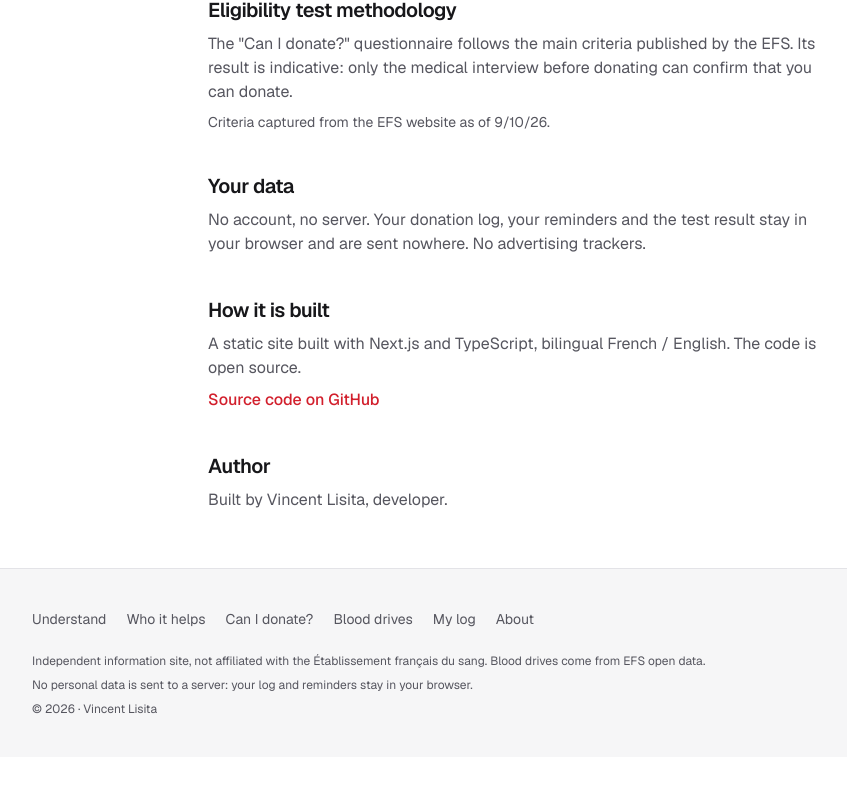
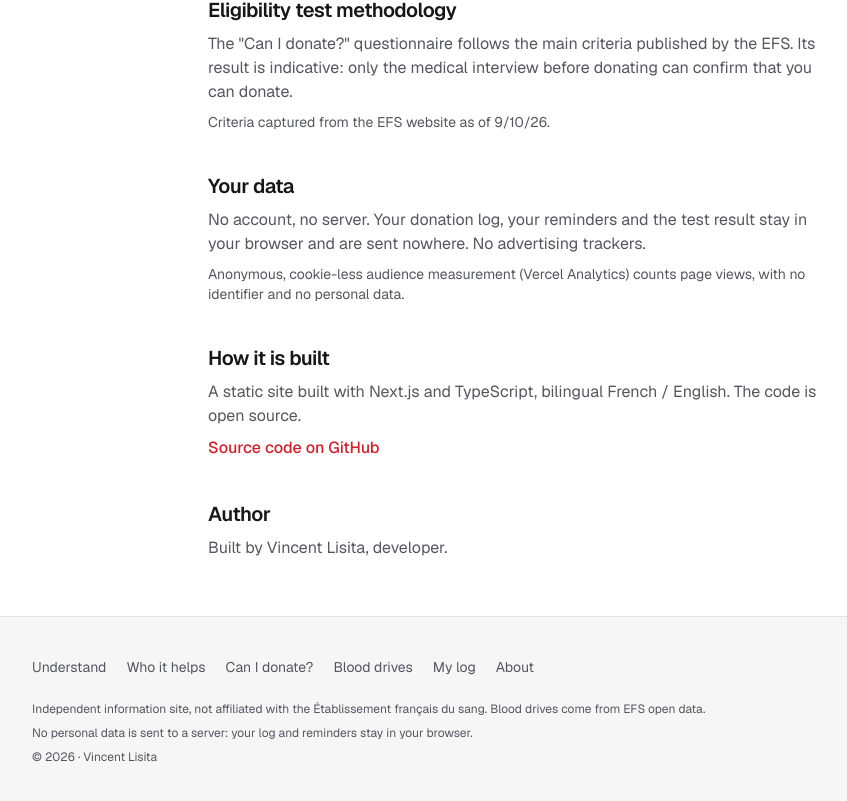
Before and after one commit to Forthtilliath/bon-sang, a Next.js app: page /en/a-propos in a window 1280 px wide. Shown: the part 670-1471 px from the top of the page, without its empty margins (120-967 px from the left). Before the commit the page ends 1427 px from the top, so only its background shows below. Built offline with nearby package versions, Linux system fonts and the light colour scheme; no server answers.

Commit message:
feat: add privacy-friendly Vercel Analytics

```diff
--- a/messages/en.json
+++ b/messages/en.json
@@ -490,7 +490,8 @@
       },
       "privacy": {
         "title": "Your data",
-        "body": "No account, no server. Your donation log, your reminders and the test result stay in your browser and are sent nowhere. No advertising trackers."
+        "body": "No account, no server. Your donation log, your reminders and the test result stay in your browser and are sent nowhere. No advertising trackers.",
+        "analytics": "Anonymous, cookie-less audience measurement (Vercel Analytics) counts page views, with no identifier and no personal data."
       },
       "tech": {
         "title": "How it is built",
--- a/messages/fr.json
+++ b/messages/fr.json
@@ -493,7 +493,8 @@
       },
       "privacy": {
         "title": "Vos données",
-        "body": "Aucun compte, aucun serveur. Votre journal de dons, vos rappels et le résultat du test restent dans votre navigateur et ne sont envoyés nulle part. Aucun traceur publicitaire."
+        "body": "Aucun compte, aucun serveur. Votre journal de dons, vos rappels et le résultat du test restent dans votre navigateur et ne sont envoyés nulle part. Aucun traceur publicitaire.",
+        "analytics": "Une mesure d'audience anonyme et sans cookie (Vercel Analytics) compte les pages vues, sans identifiant ni donnée personnelle."
       },
       "tech": {
         "title": "Comment c'est fait",
--- a/package.json
+++ b/package.json
@@ -17,6 +17,7 @@
     "format:check": "prettier --check ."
   },
   "dependencies": {
+    "@vercel/analytics": "2.0.1",
     "clsx": "2.1.1",
     "maplibre-gl": "5.24.0",
     "next": "16.3.4",
--- a/src/app/[locale]/a-propos/page.tsx
+++ b/src/app/[locale]/a-propos/page.tsx
@@ -71,6 +71,7 @@ export default function AboutPage({ params }: PageProps<"/[locale]/a-propos">) {
 
           <Block title={t("privacy.title")}>
             <p>{t("privacy.body")}</p>
+            <p className="text-sm">{t("privacy.analytics")}</p>
           </Block>
 
           <Block title={t("tech.title")}>
--- a/src/app/[locale]/layout.tsx
+++ b/src/app/[locale]/layout.tsx
@@ -1,3 +1,4 @@
+import { Analytics } from "@vercel/analytics/next";
 import type { Metadata, Viewport } from "next";
 import { Geist } from "next/font/google";
 import { notFound } from "next/navigation";
@@ -104,6 +105,8 @@ export default async function LocaleLayout({ children, params }: LayoutProps<"/[
           </main>
           <SiteFooter />
         </NextIntlClientProvider>
+        {/* Sans cookie, sans identifiant persistant : cf. Footer.privacy et Pages.about.privacy. */}
+        <Analytics />
       </body>
     </html>
   );
```
Also changed, not shown: 1 other file (tests, documents, lock files or other folders).
